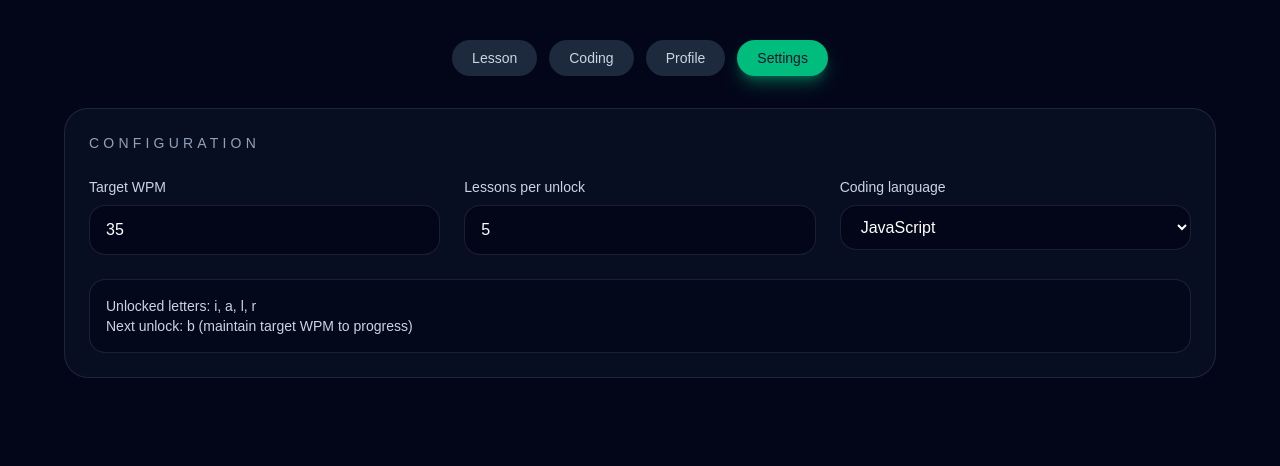
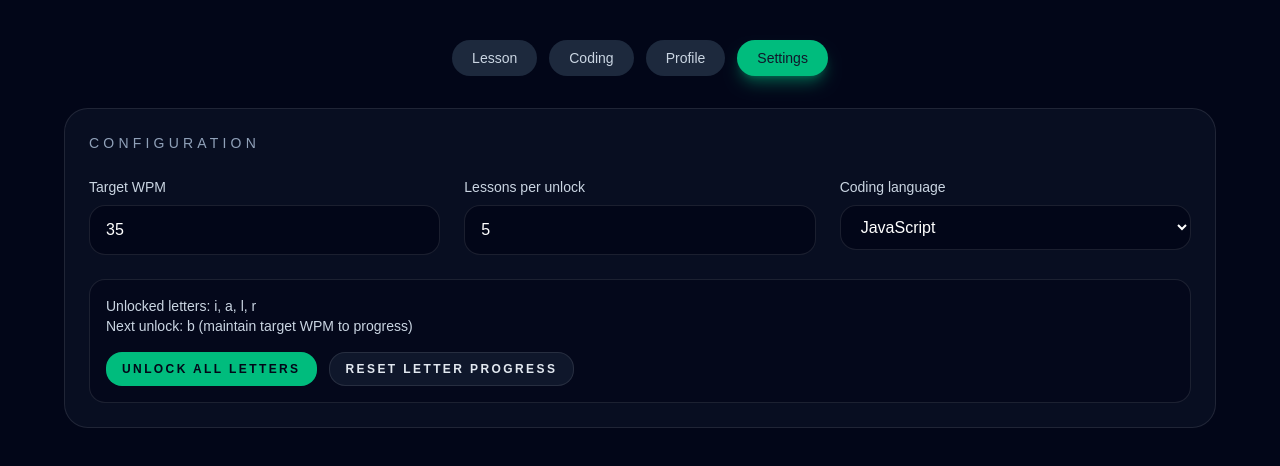
Before and after one commit to JordanStuckings/type-practice, a Next.js app: page / in a window 1280 px wide. Both pictures are taken after a click on the button "Settings". Shown: the top 466 px of the page. Built offline with nearby package versions, Linux system fonts and the light colour scheme.

Commit message:
add unlock button

```diff
--- a/app/page.js
+++ b/app/page.js
@@ -967,6 +967,16 @@ export default function Home() {
     [lessonsPerUnlock, targetWpm, unlockedCount],
   );
 
+  const unlockAllLetters = useCallback(() => {
+    setUnlockedCount(LETTER_SEQUENCE.length);
+    setSuccessCounter(0);
+  }, []);
+
+  const resetLetterProgress = useCallback(() => {
+    setUnlockedCount(INITIAL_LETTERS.length);
+    setSuccessCounter(0);
+  }, []);
+
   const clearLessonState = useCallback(() => {
     setUserInput("");
     setStartTime(null);
@@ -1368,6 +1378,8 @@ export default function Home() {
             nextLetter={nextLetter}
             codingLanguage={codingLanguage}
             setCodingLanguage={setCodingLanguage}
+            onUnlockAllLetters={unlockAllLetters}
+            onResetLetterProgress={resetLetterProgress}
           />
         )}
       </div>
@@ -2084,7 +2096,8 @@ function DualAxisProgressChart({
     rawAccuracy: lesson.accuracy,
   }));
 
-  const xDomainMax = Math.max(totalLessons, 1);
+  const xDomainMin = lessons[0]?.lessonNumber ?? 1;
+  const xDomainMax = Math.max(lessons.at(-1)?.lessonNumber ?? xDomainMin, xDomainMin);
   const yLeftMax = Math.max(
     targetWpm + 15,
     ...chartPoints.map((point) => point.wpm),
@@ -2093,10 +2106,12 @@ function DualAxisProgressChart({
   const yRightMax = 100;
 
   const xScale = (lessonNumber) => {
-    if (xDomainMax === 1) return chartWidth / 2;
+    if (xDomainMax === xDomainMin) {
+      return paddingX + (chartWidth - paddingX * 2) / 2;
+    }
     return (
       paddingX +
-      ((lessonNumber - 1) / (xDomainMax - 1)) * (chartWidth - paddingX * 2)
+      ((lessonNumber - xDomainMin) / (xDomainMax - xDomainMin)) * (chartWidth - paddingX * 2)
     );
   };
 
@@ -2438,6 +2453,8 @@ function SettingsSection({
   nextLetter,
   codingLanguage,
   setCodingLanguage,
+  onUnlockAllLetters,
+  onResetLetterProgress,
 }) {
   return (
     <section className="w-full rounded-3xl border border-white/10 bg-slate-900/50 p-6">
@@ -2489,6 +2506,22 @@ function SettingsSection({
           Next unlock: {nextLetter ?? "complete"} (
           {nextLetter ? "maintain target WPM to progress" : "all done"})
         </p>
+        <div className="mt-4 flex flex-wrap gap-3">
+          <button
+            type="button"
+            onClick={onUnlockAllLetters}
+            className="rounded-2xl bg-emerald-500 px-4 py-2 text-xs font-semibold uppercase tracking-[0.2em] text-slate-950 transition hover:bg-emerald-400"
+          >
+            Unlock all letters
+          </button>
+          <button
+            type="button"
+            onClick={onResetLetterProgress}
+            className="rounded-2xl border border-white/10 bg-slate-900 px-4 py-2 text-xs font-semibold uppercase tracking-[0.2em] text-slate-200 transition hover:border-rose-400/50"
+          >
+            Reset letter progress
+          </button>
+        </div>
       </div>
     </section>
   );
```
